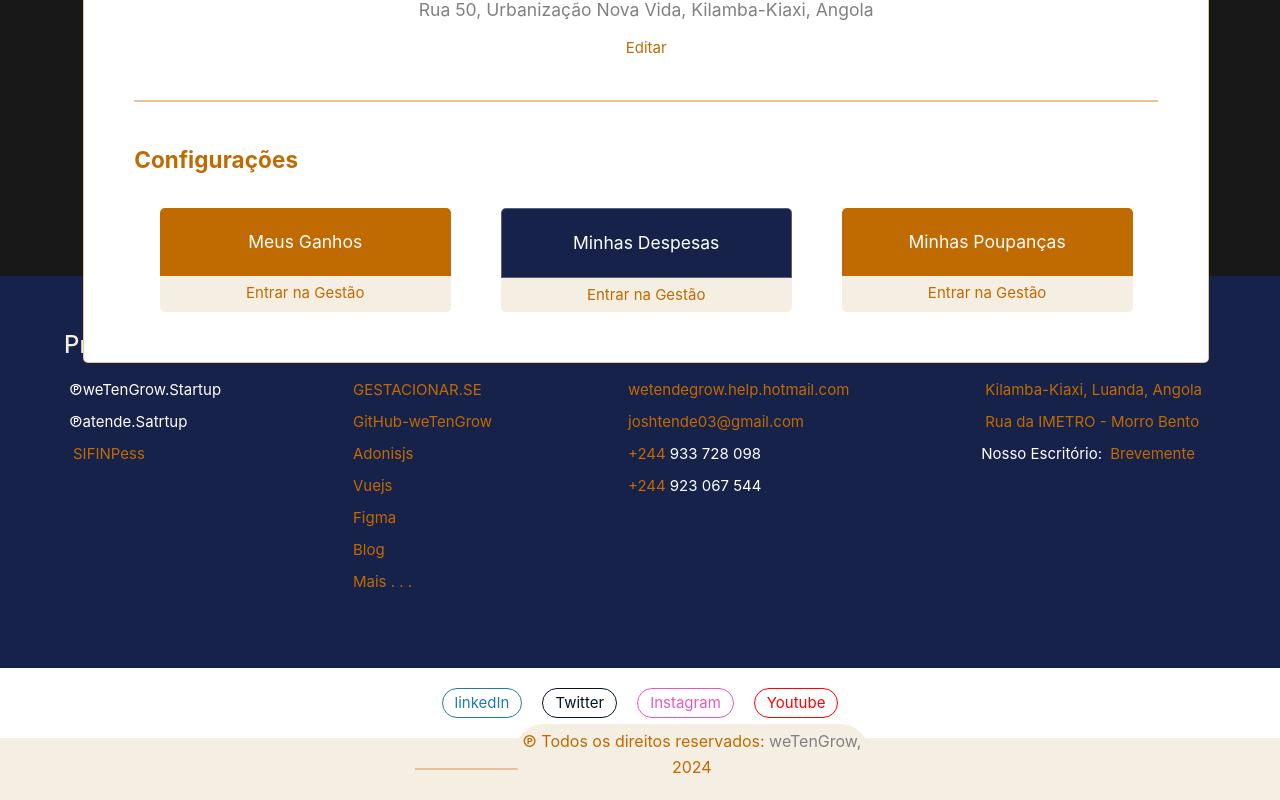
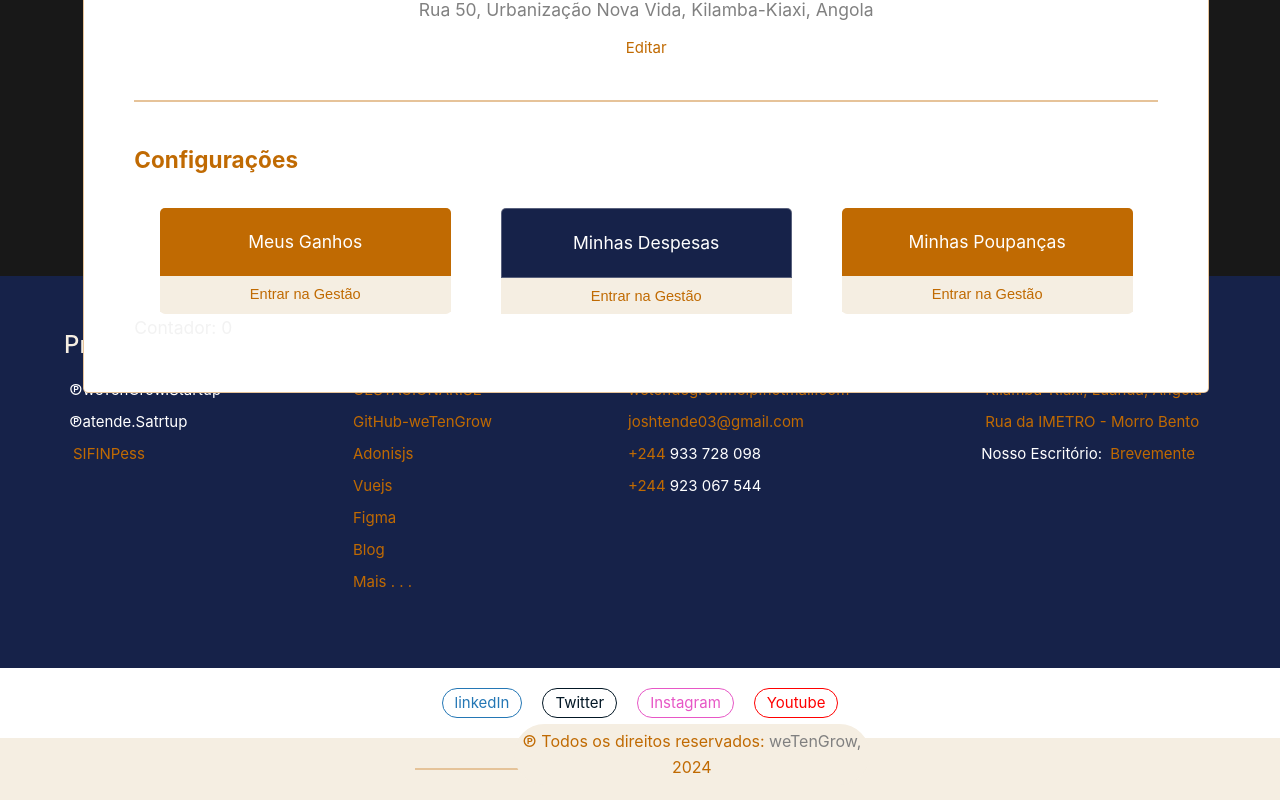
Before and after one commit to JocasChitende31/Financas-pessoais-frontend-with-vuejs, a Vue app: page /#/meu-perfil in a window 1280 px wide. Shown: the part 628-1428 px from the top of the page. Built offline with nearby package versions, Linux system fonts and the light colour scheme.

Commit message:
made some fit on the perfil loyaut

```diff
--- a/src/components/aoaHeader.vue
+++ b/src/components/aoaHeader.vue
@@ -21,7 +21,8 @@
         <h3>AOA-KWZ</h3>
     </div>
     <div class="description">
-        <h5>A Sua Gestão Pessoal Você Faz Aqui - <b>&copysr;weTenGrow</b>, <span>melhoramos para juntos crecer.</span></h5>
+        <h5>A sua gestão pessoal você faz aqui - <b>&copysr;weTenGrow</b>, <span>melhoramos para juntos crescer.</span>
+        </h5>
     </div>
 </template>
 <script setup>
@@ -33,35 +34,37 @@
     display: flex;
     position: absolute;
 
-    top:160px;
-    left: 25px;
+    top: 155px;
+    left: 28px;
     /* bottom: 200px; */
     margin-left: 5px;
     z-index: 1;
+
     h3 {
         /* color: hsl(33, 87%, 50%); */
         color: hsl(33, 87%, 50%);
         font-weight: bold;
         letter-spacing: .05px;
-      font-size: 1.7rem;
+        font-size: 2rem;
         opacity: .8;
 
     }
 }
-  .description{
+
+.description {
     position: absolute;
-    top:197px;
-    left: 30px;
+    top: 196px;
+    left: 32px;
     /* left: 188.5px; */
 
-    h5{
-    color: grey;
+    h5 {
+        color: black;
         font-weight: 500;
         opacity: .8;
         letter-spacing: .5px;
-    font-size: .88rem;
+        font-size: 1rem;
 
-    b{
+        b {
             font-weight: 500;
             color: #162249;
             opacity: .8;
--- a/src/views/perfil.vue
+++ b/src/views/perfil.vue
@@ -10,7 +10,6 @@
                     <h3>Rua 50, Urbanização Nova Vida, Kilamba-Kiaxi, Angola </h3>
                 </div>
                 <a href="">Editar</a>
-
             </div>
             <div class="devisor">
 
@@ -18,21 +17,23 @@
             <div class="settings">
                 <h2>Configurações</h2>
                 <div class="options">
-                    <div class="option-card">
+                    <div class="option-card" id="example-1">
                         <h3>Meus Ganhos</h3>
-                        <a href="">Entrar na Gestão</a>
+                        <button @click="icrement">Entrar na Gestão</button>
                     </div>
                     <div class="option-card">
                         <h3>Minhas Despesas</h3>
-                         <a href="">Entrar na Gestão</a>
+                        <button href="">Entrar na Gestão</button>
                     </div>
                     <div class="option-card">
                         <h3>Minhas Poupanças</h3>
-                         <a href="">Entrar na Gestão</a>
+                        <button href="">Entrar na Gestão</button>
 
                     </div>
                 </div>
+
             </div>
+            <h3>Contador: {{ count}}</h3>
         </div>
 
 
@@ -42,6 +43,20 @@
 <script setup>
 import Header from '@/components/Header.vue';
 import Footer from '@/components/Footer.vue';
+
+import { onMounted ,ref} from 'vue'
+
+const count = ref(0)
+
+function icrement(){
+
+    count.value ++
+}
+
+onMounted(()=>{
+console.log(`Counter: ${count.value}.`)
+})
+
 </script>
 <style>
 .perfil {
@@ -99,7 +114,8 @@ import Footer from '@/components/Footer.vue';
                 margin: 0 0 30px 0;
                 font-weight: bold;
                 letter-spacing: .005rem;
-                color: hsl(33, 98%, 38%, 1);;
+                color: hsl(33, 98%, 38%, 1);
+                ;
             }
 
             .options {
@@ -123,10 +139,24 @@ import Footer from '@/components/Footer.vue';
                         border-top-left-radius: 5px;
                         border-top-right-radius: 5px;
                     }
-                    a{
+
+                    button {
                         display: flex;
                         justify-content: center;
-                        padding: 5px 0;
+                        padding: 10px 0;
+                        width: 100%;
+                        border: none;
+                        color: hsl(33, 98%, 38%, 1);
+                        background-color: #f5eee2;
+                        font-size: .91rem;
+
+                    }
+
+                    button:hover {
+                        background-color: hsl(33, 98%, 38%, 0.2);
+                        ;
+                        cursor: pointer;
+
                     }
                 }
 
```
Lines whose indentation alone changed are shown as unchanged.
